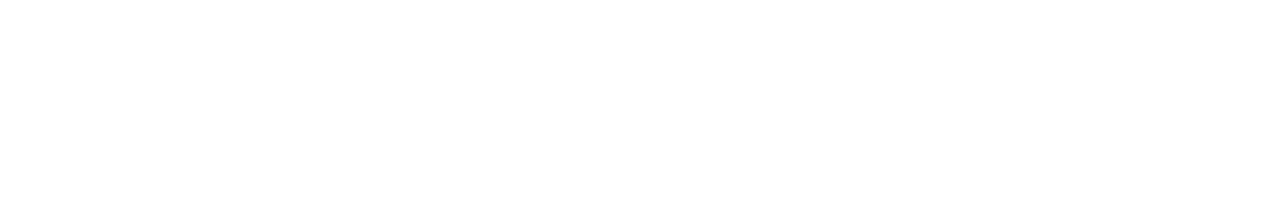
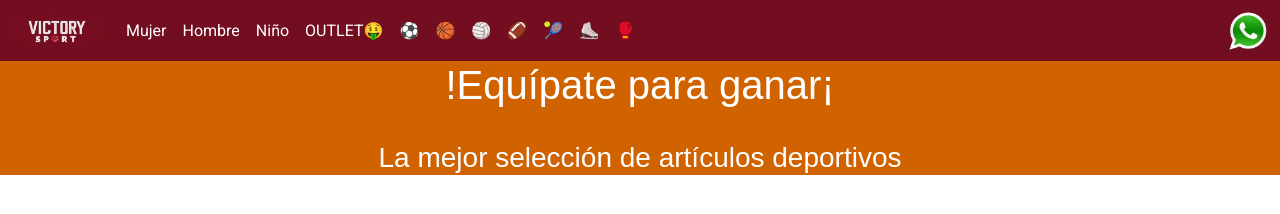
Before and after one commit to AlexVil18/Hackathon1, a plain HTML site: page index.html in a window 1280 px wide. Drawn offline with nearby package versions, Linux system fonts and the light colour scheme; a web font is replaced by a local one.

Commit message:
primera carga a rama estefania

```diff
--- a/index.html
+++ b/index.html
@@ -1,22 +1,83 @@
 <!DOCTYPE html>
 <html lang="es">
+
 <head>
   <meta charset="UTF-8" />
   <meta name="viewport" content="width=device-width, initial-scale=1.0" />
   <title>Tienda Deportiva</title>
-
+  <link href="https://cdn.jsdelivr.net/npm/bootstrap@5.3.5/dist/css/bootstrap.min.css" rel="stylesheet"
+    integrity="sha384-SgOJa3DmI69IUzQ2PVdRZhwQ+dy64/BUtbMJw1MZ8t5HZApcHrRKUc4W0kG879m7" crossorigin="anonymous">
   <!-- Google Fonts -->
   <link rel="preconnect" href="https://fonts.googleapis.com">
   <link rel="preconnect" href="https://fonts.gstatic.com" crossorigin>
-        <link href="https://fonts.googleapis.com/css2?family=Roboto:ital,wght@0,100..900;1,100..900&family=Special+Gothic+Expanded+One&display=swap" rel="stylesheet">
+  <link
+    href="https://fonts.googleapis.com/css2?family=Roboto:ital,wght@0,100..900;1,100..900&family=Special+Gothic+Expanded+One&display=swap"
+    rel="stylesheet">
 
   <link rel="stylesheet" href="style.css" />
 </head>
+
 <body>
 
   <!-- 🔹 Persona 1: Header + Navbar + Hero principal -->
   <header>
     <!-- Aquí va el logo, la barra de navegación y el banner inicial -->
+    <nav class="navbar navbar-expand-lg bg-victory">
+      <div class="container-fluid">
+        <a class="navbar-brand" href="#"><img src="logov.png" alt="Bootstrap" width="90" height="35"></a>
+        <button class="navbar-toggler" type="button" data-bs-toggle="collapse" data-bs-target="#navbarSupportedContent"
+          aria-controls="navbarSupportedContent" aria-expanded="false" aria-label="Toggle navigation">
+          <span class="navbar-toggler-icon"></span>
+        </button>
+        <div class="collapse navbar-collapse" id="navbarSupportedContent">
+          <ul class="navbar-nav me-auto mb-2 mb-lg-0">
+            <li class="nav-item">
+              <a class="nav-link active" aria-current="page" href="#">Mujer</a>
+            </li>
+            <li class="nav-item">
+              <a class="nav-link" href="#">Hombre</a>
+            </li>
+            <li class="nav-item">
+              <a class="nav-link" href="#">Niño</a>
+            </li>
+            <li class="nav-item">
+              <a class="nav-link" href="productos">OUTLET🤑</a>
+            </li>
+            <li class="nav-emji">
+              <a class="nav-link" href="#">⚽</a>
+            </li>
+            <li class="nav-emji">
+              <a class="nav-link" href="#">🏀</a>
+            </li>
+            <li class="nav-emji">
+              <a class="nav-link" href="#">🏐</a>
+            </li>
+            <li class="nav-emji">
+              <a class="nav-link" href="#">🏈</a>
+            </li>
+            <li class="nav-emji">
+              <a class="nav-link" href="#">🎾</a>
+            </li>
+            <li class="nav-emji">
+              <a class="nav-link" href="#">⛸️</a>
+            </li>
+            <li class="nav-emji">
+              <a class="nav-link" href="#">🥊</a>
+            </li>
+          </ul>
+        </div>
+
+        <div class="imgWhatsapp">
+          <a href="footer">
+            <img src="Whatsapp.png" alt="img_logo_whatsapp">
+          </a>
+        </div>
+    </nav>
+    <div class="container-fluid">
+      <h1 class="titulo1">!Equípate para ganar¡</h1>
+      <br>
+      <h3 class="subtitulo1">La mejor selección de artículos deportivos</h3>
+  </div>
   </header>
 
   <!-- 🔹 Persona 2: Sección de productos destacados + cards interactivas -->
@@ -38,7 +99,10 @@
   <footer>
     <!-- Aquí va la información de contacto, redes sociales y el pie de página -->
   </footer>
-
+  <script src="https://cdn.jsdelivr.net/npm/bootstrap@5.3.5/dist/js/bootstrap.bundle.min.js"
+    integrity="sha384-k6d4wzSIapyDyv1kpU366/PK5hCdSbCRGRCMv+eplOQJWyd1fbcAu9OCUj5zNLiq"
+    crossorigin="anonymous"></script>
   <script src="script.js"></script>
 </body>
+
 </html>
--- a/style.css
+++ b/style.css
@@ -9,6 +9,34 @@ body {
 /* 🔹 Persona 1: Header + Navbar + Hero */
 header {
   /* Estilos para el header */
+  background: #d06200;
+}
+
+.bg-victory {
+  background-color: #730e20;
+}
+.bg-victory .navbar-brand,
+.bg-victory .nav-link {
+  color: white !important;
+}
+.bg-victory .imgWhatsapp img {
+  height: 2.5em;
+  width: auto;
+  transition: all 0.3s;
+}
+.bg-victory .imgWhatsapp img:hover{
+  transform: scale(1.2);
+}
+.bg-victory .imgWhatsapp{
+  cursor: pointer;
+}
+
+
+
+
+.titulo1, .subtitulo1{
+  text-align: center;
+  color: #ffffff;
 }
 
   /* 🔹 Persona 2: Productos */
```
Also changed, not shown: Whatsapp.png (added), logov.png (added). Lines whose indentation alone changed are shown as unchanged.
